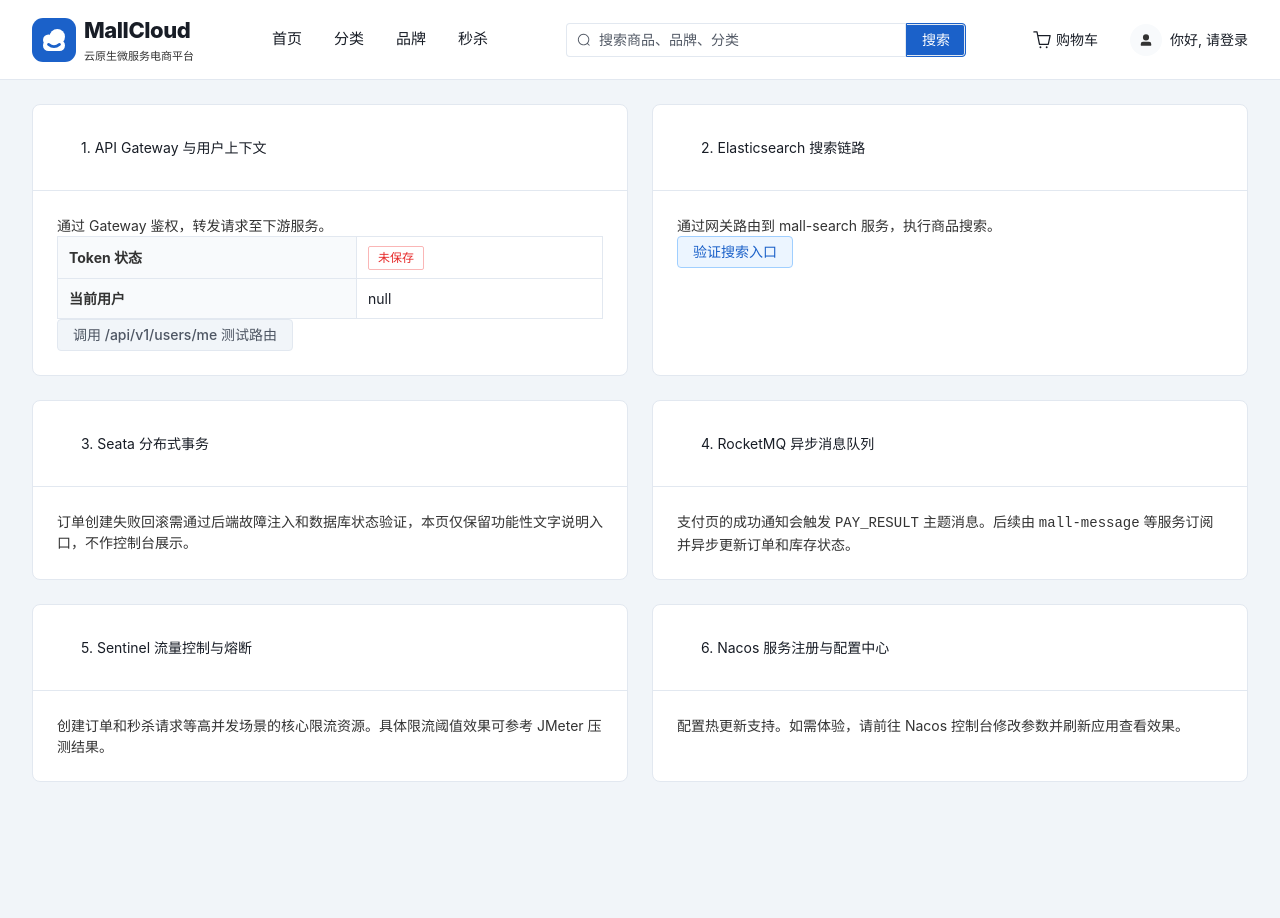
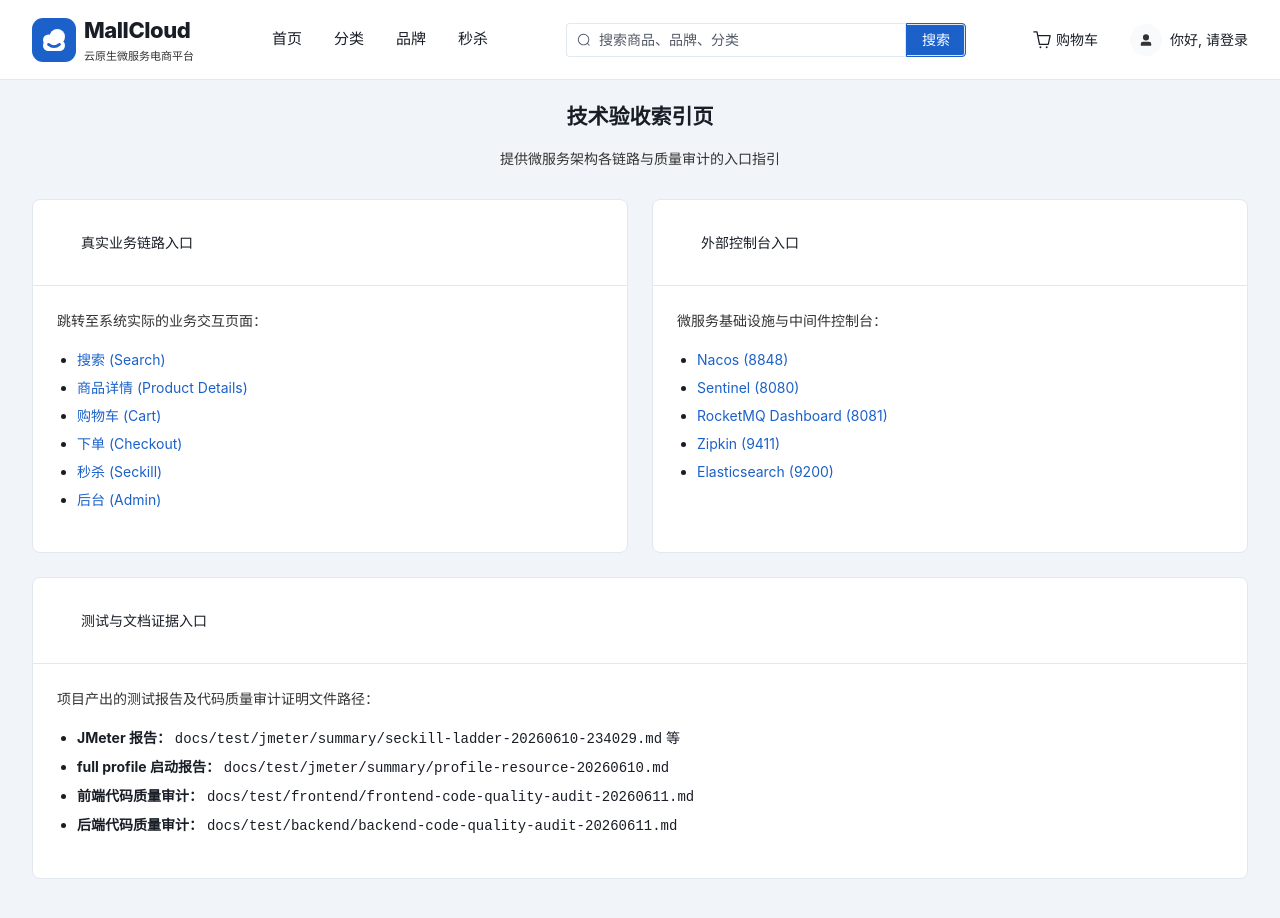
Before and after one commit to zyyyyynnn/Microservices-Final-Project, a Vue app in the folder mall-frontend/: page /tech in a window 1280 px wide. Shown: the top 918 px of the page. Before the commit the page ends 838 px from the top, so only its background shows below. Built offline with nearby package versions, Linux system fonts and the light colour scheme; no server answers.

Commit message:
fix(frontend): convert tech page to acceptance index

```diff
--- a/mall-frontend/src/views/TechView.vue
+++ b/mall-frontend/src/views/TechView.vue
@@ -1,100 +1,53 @@
 <script setup lang="ts">
-import { ref } from 'vue';
-import { mallApi } from '../api/mall';
-import { useAuthStore } from '../stores/auth';
-import type { UnknownRecord } from '../api/types';
-
-const auth = useAuthStore();
-const gatewayResult = ref<unknown>(null);
-const searchResult = ref<UnknownRecord | null>(null);
-
-function display(value: unknown) {
-  return JSON.stringify(value, null, 2);
-}
-
-async function checkGateway() {
-  gatewayResult.value = await mallApi.currentUser();
-}
-
-async function checkSearch() {
-  searchResult.value = await mallApi.searchProducts('iPhone');
-}
+import { RouterLink } from 'vue-router';
 </script>
 
 <template>
+  <div class="page-header" style="text-align: center; margin-bottom: 30px;">
+    <h2>技术验收索引页</h2>
+    <p style="color: var(--color-text-secondary); margin-top: 10px;">提供微服务架构各链路与质量审计的入口指引</p>
+  </div>
   <section class="page-grid two">
     <el-card class="panel">
       <template #header>
-        <div class="panel-title">1. API Gateway 与用户上下文</div>
+        <div class="panel-title">真实业务链路入口</div>
       </template>
-      <div class="panel-desc">通过 Gateway 鉴权，转发请求至下游服务。</div>
-      <el-descriptions border :column="1" class="mt">
-        <el-descriptions-item label="Token 状态">
-          <el-tag :type="auth.isAuthenticated ? 'success' : 'danger'" effect="plain">
-            {{ auth.isAuthenticated ? '已保存' : '未保存' }}
-          </el-tag>
-        </el-descriptions-item>
-        <el-descriptions-item label="当前用户">
-          <span class="mono">{{ display(auth.user) }}</span>
-        </el-descriptions-item>
-      </el-descriptions>
-      <el-button class="mt" type="primary" :disabled="!auth.isAuthenticated" @click="checkGateway">
-        调用 /api/v1/users/me 测试路由
-      </el-button>
-      <el-collapse class="mt" v-if="gatewayResult">
-        <el-collapse-item title="查看原始响应">
-          <pre class="json-box compact" style="margin:0">{{ display(gatewayResult) }}</pre>
-        </el-collapse-item>
-      </el-collapse>
+      <div class="panel-desc">跳转至系统实际的业务交互页面：</div>
+      <ul style="margin-top: 15px; line-height: 2; list-style-type: disc; padding-left: 20px;">
+        <li><RouterLink to="/search">搜索 (Search)</RouterLink></li>
+        <li><RouterLink to="/products/1001">商品详情 (Product Details)</RouterLink></li>
+        <li><RouterLink to="/cart">购物车 (Cart)</RouterLink></li>
+        <li><RouterLink to="/checkout">下单 (Checkout)</RouterLink></li>
+        <li><RouterLink to="/seckill">秒杀 (Seckill)</RouterLink></li>
+        <li><RouterLink to="/admin">后台 (Admin)</RouterLink></li>
+      </ul>
     </el-card>
 
     <el-card class="panel">
       <template #header>
-        <div class="panel-title">2. Elasticsearch 搜索链路</div>
+        <div class="panel-title">外部控制台入口</div>
       </template>
-      <div class="panel-desc">通过网关路由到 mall-search 服务，执行商品搜索。</div>
-      <el-button class="mt" type="primary" plain @click="checkSearch">验证搜索入口</el-button>
-      <el-collapse class="mt" v-if="searchResult">
-        <el-collapse-item title="查看原始响应">
-          <pre class="json-box compact" style="margin:0">{{ display(searchResult) }}</pre>
-        </el-collapse-item>
-      </el-collapse>
+      <div class="panel-desc">微服务基础设施与中间件控制台：</div>
+      <ul style="margin-top: 15px; line-height: 2; list-style-type: disc; padding-left: 20px;">
+        <li><a href="http://localhost:8848/nacos" target="_blank">Nacos (8848)</a></li>
+        <li><a href="http://localhost:8080" target="_blank">Sentinel (8080)</a></li>
+        <li><a href="http://localhost:8081" target="_blank">RocketMQ Dashboard (8081)</a></li>
+        <li><a href="http://localhost:9411" target="_blank">Zipkin (9411)</a></li>
+        <li><a href="http://localhost:9200" target="_blank">Elasticsearch (9200)</a></li>
+      </ul>
     </el-card>
 
-    <el-card class="panel">
+    <el-card class="panel" style="grid-column: 1 / -1;">
       <template #header>
-        <div class="panel-title">3. Seata 分布式事务</div>
+        <div class="panel-title">测试与文档证据入口</div>
       </template>
-      <div class="panel-desc">
-        订单创建失败回滚需通过后端故障注入和数据库状态验证，本页仅保留功能性文字说明入口，不作控制台展示。
-      </div>
-    </el-card>
-
-    <el-card class="panel">
-      <template #header>
-        <div class="panel-title">4. RocketMQ 异步消息队列</div>
-      </template>
-      <div class="panel-desc">
-        支付页的成功通知会触发 <code>PAY_RESULT</code> 主题消息。后续由 <code>mall-message</code> 等服务订阅并异步更新订单和库存状态。
-      </div>
-    </el-card>
-
-    <el-card class="panel">
-      <template #header>
-        <div class="panel-title">5. Sentinel 流量控制与熔断</div>
-      </template>
-      <div class="panel-desc">
-        创建订单和秒杀请求等高并发场景的核心限流资源。具体限流阈值效果可参考 JMeter 压测结果。
-      </div>
-    </el-card>
-
-    <el-card class="panel">
-      <template #header>
-        <div class="panel-title">6. Nacos 服务注册与配置中心</div>
-      </template>
-      <div class="panel-desc">
-        配置热更新支持。如需体验，请前往 Nacos 控制台修改参数并刷新应用查看效果。
-      </div>
+      <div class="panel-desc">项目产出的测试报告及代码质量审计证明文件路径：</div>
+      <ul style="margin-top: 15px; line-height: 2; list-style-type: disc; padding-left: 20px;">
+        <li><strong>JMeter 报告：</strong> <code>docs/test/jmeter/summary/seckill-ladder-20260610-234029.md</code> 等</li>
+        <li><strong>full profile 启动报告：</strong> <code>docs/test/jmeter/summary/profile-resource-20260610.md</code></li>
+        <li><strong>前端代码质量审计：</strong> <code>docs/test/frontend/frontend-code-quality-audit-20260611.md</code></li>
+        <li><strong>后端代码质量审计：</strong> <code>docs/test/backend/backend-code-quality-audit-20260611.md</code></li>
+      </ul>
     </el-card>
   </section>
 </template>
@@ -105,4 +58,11 @@ async function checkSearch() {
   color: var(--color-text-secondary);
   line-height: var(--leading-normal);
 }
+a {
+  color: var(--color-brand);
+  text-decoration: none;
+}
+a:hover {
+  text-decoration: underline;
+}
 </style>
```
Also changed, not shown: 3 other files (tests, documents, lock files or other folders).
